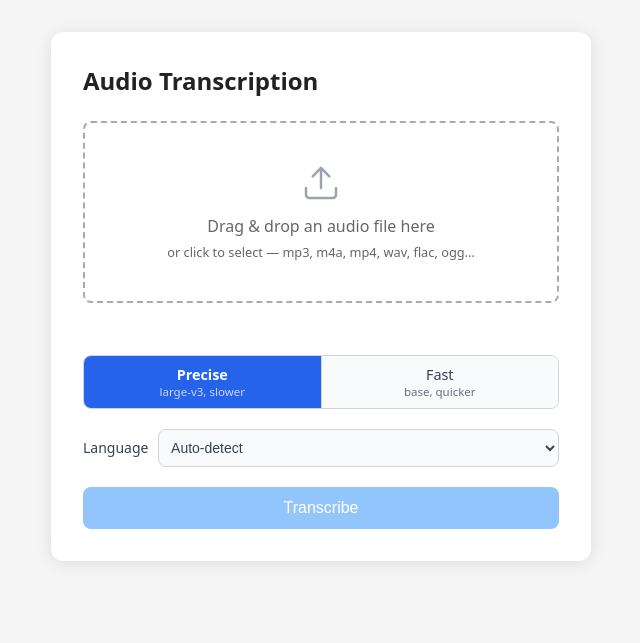
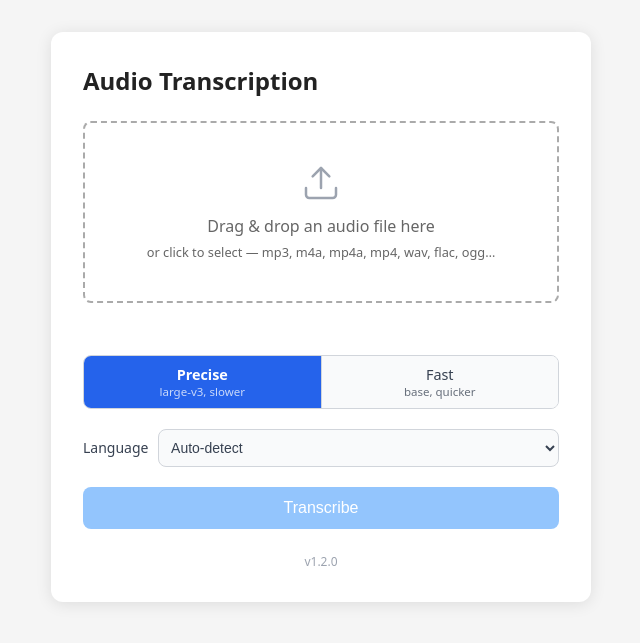
Before and after one commit to larsvilhuber/audio-transcription, a Flask app: page / in a window 1280 px wide. Shown: the top 643 px of the page, without its empty margins (319-959 px from the left). Run offline with Flask 3, Linux system fonts and the light colour scheme; data that the repository does not hold is empty; parts of the project's set-up code (start-up, migrations or seed data) failed here and were passed over.

Commit message:
Accept .mp4a uploads; add version (1.2.0) footer and semver instructions
Co-Authored-By: Claude Sonnet 5.5 <noreply@anthropic.com>

```diff
--- a/app.py
+++ b/app.py
@@ -5,6 +5,7 @@ import uuid
 import shutil
 import threading
 import multiprocessing
+import tomllib
 from pathlib import Path
 
 from flask import Flask, request, jsonify, render_template, send_file
@@ -15,7 +16,10 @@ from transcriber import convert_to_wav, transcription_proc, MODEL_FAST, MODEL_PR
 UPLOAD_DIR = Path("/tmp/audio-transcription")
 UPLOAD_DIR.mkdir(parents=True, exist_ok=True)
 
-ALLOWED_EXTENSIONS = {".mp3", ".m4a", ".mp4", ".wav", ".ogg", ".flac", ".webm", ".aac"}
+with open(Path(__file__).parent / "pyproject.toml", "rb") as _f:
+    VERSION = tomllib.load(_f)["project"]["version"]
+
+ALLOWED_EXTENSIONS = {".mp3", ".m4a", ".mp4a", ".mp4", ".wav", ".ogg", ".flac", ".webm", ".aac"}
 
 app = Flask(__name__)
 app.config["MAX_CONTENT_LENGTH"] = 500 * 1024 * 1024  # 500 MB
@@ -170,7 +174,7 @@ def _load_jobs_from_disk():
 
 @app.route("/")
 def index():
-    return render_template("index.html", base_path=BASE_PATH)
+    return render_template("index.html", base_path=BASE_PATH, version=VERSION)
 
 
 @app.errorhandler(413)
--- a/pyproject.toml
+++ b/pyproject.toml
@@ -1,6 +1,6 @@
 [project]
 name = "audio-transcription"
-version = "0.1.0"
+version = "1.2.0"
 description = "Flask app for audio transcription using Whisper/WhisperX"
 requires-python = "==3.12.*"
 dependencies = [
--- a/templates/index.html
+++ b/templates/index.html
@@ -340,6 +340,12 @@
     }
     .recent-retr:hover { background: #eef2ff; }
     .recent-retr:disabled { opacity: 0.5; cursor: not-allowed; }
+  .app-version {
+      margin-top: 1.5rem;
+      text-align: center;
+      font-size: 0.75rem;
+      color: #9ca3af;
+    }
   </style>
 </head>
 <body>
@@ -353,9 +359,9 @@
       <line x1="12" y1="3" x2="12" y2="15"/>
     </svg>
     <p>Drag &amp; drop an audio file here</p>
-    <p style="font-size:0.8rem;margin-top:0.4rem;">or click to select &mdash; mp3, m4a, mp4, wav, flac, ogg&hellip;</p>
+    <p style="font-size:0.8rem;margin-top:0.4rem;">or click to select &mdash; mp3, m4a, mp4a, mp4, wav, flac, ogg&hellip;</p>
   </div>
-  <input id="file-input" type="file" accept=".mp3,.m4a,.mp4,.wav,.ogg,.flac,.webm,.aac">
+  <input id="file-input" type="file" accept=".mp3,.m4a,.mp4a,.mp4,.wav,.ogg,.flac,.webm,.aac">
   <div id="file-info"></div>
 
   <div class="model-toggle">
@@ -421,6 +427,7 @@
     <h2>Recent transcriptions</h2>
     <ul id="recent-list"></ul>
   </div>
+  <footer class="app-version">v{{ version }}</footer>
 </div>
 
 <script>
```
Also changed, not shown: CLAUDE.md (added, +14 -0 lines), 1 other file.
